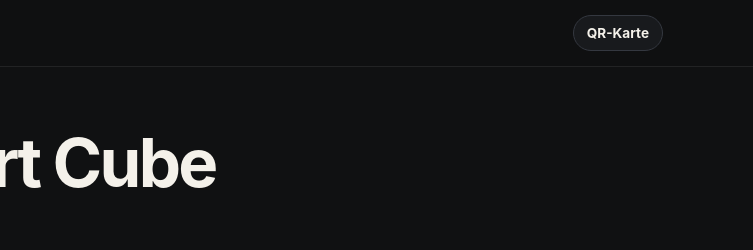
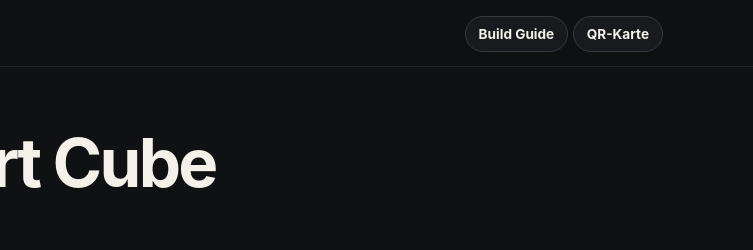
Before and after one commit to Elnward/MTG_Jumpstart, a plain HTML site: page index.html in a window 1280 px wide. Shown: the top 250 px of the page, 527-1280 px from the left. Drawn offline with Linux system fonts and the light colour scheme; files whose address does not match are found by name.

Commit message:
Add build guide navigation

```diff
--- a/index.html
+++ b/index.html
@@ -16,7 +16,10 @@
         <span class="brand-mark" aria-hidden="true">J</span>
         <span><strong>MTG Jumpstart Cube</strong><small>Bibliothek &amp; Sortierhilfe</small></span>
       </a>
-      <a class="proxy-link" href="proxy.html">QR-Karte</a>
+      <nav class="header-nav" aria-label="Seitennavigation">
+        <a class="proxy-link" href="build-guide.html">Build Guide</a>
+        <a class="proxy-link" href="proxy.html">QR-Karte</a>
+      </nav>
     </div>
   </header>
   <main id="app" class="shell" aria-live="polite"><div class="loading">Bibliothek wird geladen…</div></main>
```
